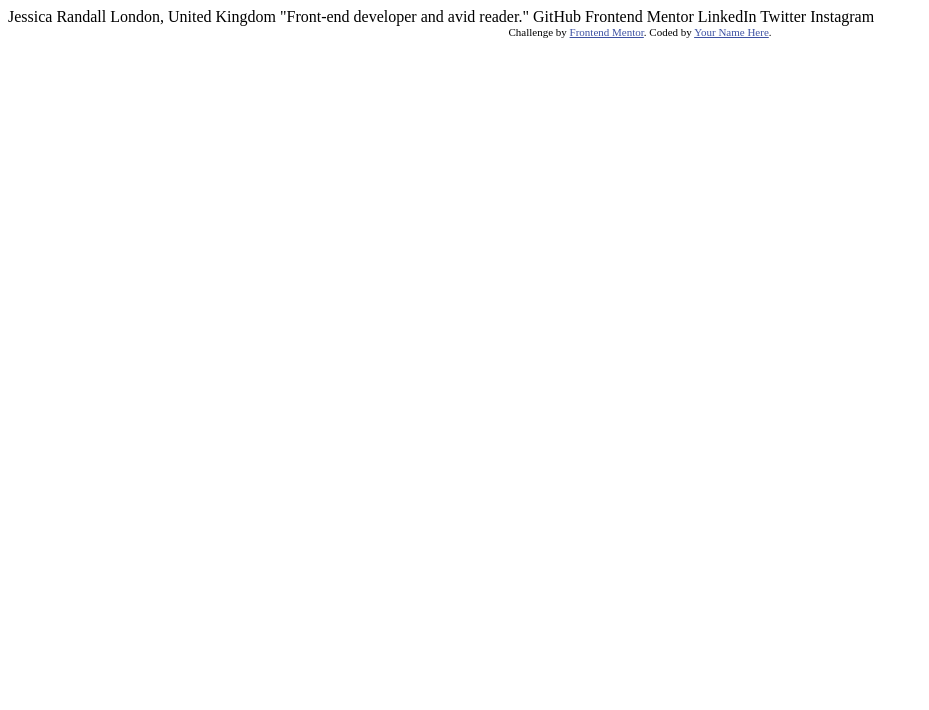
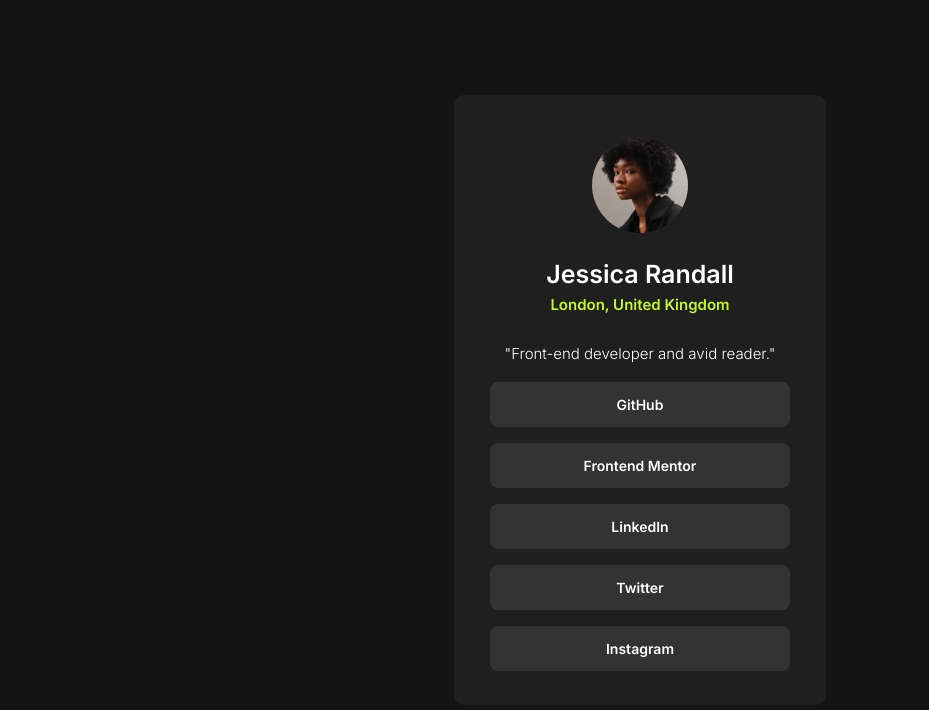
Before and after one commit to Vrondir/social-links-profile, a plain HTML site: page index.html in a window 1280 px wide. Shown: the whole page, without its empty margins (0-929 px from the left). Drawn offline with Linux system fonts and the light colour scheme.

Commit message:
Solution

```diff
--- a/index.html
+++ b/index.html
@@ -1,34 +1,45 @@
 <!DOCTYPE html>
 <html lang="en">
-<head>
-  <meta charset="UTF-8">
-  <meta name="viewport" content="width=device-width, initial-scale=1.0"> <!-- displays site properly based on user's device -->
+  <head>
+    <meta charset="UTF-8" />
+    <meta name="viewport" content="width=device-width, initial-scale=1.0" />
+    <!-- displays site properly based on user's device -->
 
-  <link rel="icon" type="image/png" sizes="32x32" href="./assets/images/favicon-32x32.png">
+    <link rel="icon" type="image/png" sizes="32x32" href="./assets/images/favicon-32x32.png" />
 
-  <title>Frontend Mentor | Social links profile</title>
+    <!-- Google Fonts -->
+    <link rel="preconnect" href="https://fonts.googleapis.com" />
+    <link rel="preconnect" href="https://fonts.gstatic.com" crossorigin />
+    <link href="https://fonts.googleapis.com/css2?family=Inter:wght@100..900&display=swap" rel="stylesheet" />
 
-  <!-- Feel free to remove these styles or customise in your own stylesheet 👍 -->
-  <style>
-    .attribution { font-size: 11px; text-align: center; }
-    .attribution a { color: hsl(228, 45%, 44%); }
-  </style>
-</head>
-<body>
+    <link rel="stylesheet" href="style.css" />
 
-  Jessica Randall
-  London, United Kingdom
-  "Front-end developer and avid reader."
+    <title>Frontend Mentor | Social links profile</title>
+  </head>
+  <body>
+    <main>
+      <div class="container">
+        <div class="content">
+          <div class="profile">
+            <img src="assets/images/avatar-jessica.jpeg" alt="Avatar" />
+            <h1 class="name">Jessica Randall</h1>
+            <span class="location">London, United Kingdom</span>
+            <p class="description">"Front-end developer and avid reader."</p>
+          </div>
 
-  GitHub
-  Frontend Mentor
-  LinkedIn
-  Twitter
-  Instagram
-
-  <div class="attribution">
-    Challenge by <a href="https://www.frontendmentor.io?ref=challenge" target="_blank">Frontend Mentor</a>.
-    Coded by <a href="#">Your Name Here</a>.
-  </div>
-</body>
+          <div class="socials">
+            <a href="#">GitHub</a>
+            <a href="#">Frontend Mentor</a>
+            <a href="#">LinkedIn</a>
+            <a href="#">Twitter</a>
+            <a href="#">Instagram</a>
+          </div>
+        </div>
+      </div>
+    </main>
+    <!--
+    <footer>
+      <div class="attribution">Challenge by <a href="https://www.frontendmentor.io?ref=challenge" target="_blank">Frontend Mentor</a>. Coded by <a href="#">Your Name Here</a>.</div>
+    </footer> -->
+  </body>
 </html>
--- /dev/null
+++ b/style.css
@@ -0,0 +1,84 @@
+body {
+  font-family: 'Inter', sans-serif;
+  background-color: hsl(0, 0%, 8%);
+  color: hsl(0, 0%, 100%);
+  display: flex;
+  flex-direction: column;
+  align-items: center;
+  justify-content: center;
+  height: 100vh;
+  margin: 0;
+}
+
+.container {
+  text-align: center;
+  background-color: hsl(0, 0%, 12%);
+  border-radius: 10px;
+  padding: clamp(1em, 2vw, 2em);
+  width: 20em;
+}
+
+.profile {
+  padding-top: 1em;
+}
+
+.profile img {
+  width: 30%;
+  border-radius: 50%;
+  margin-bottom: 0.3em;
+}
+
+.name {
+  font-size: 25px;
+  font-weight: 600;
+  margin-bottom: 0.2em;
+}
+
+.location {
+  color: hsl(75, 94%, 57%);
+  font-size: 15px;
+  font-weight: 600;
+}
+
+.description {
+  margin-top: 2em;
+  margin-bottom: 1.3em;
+  font-size: 15px;
+  font-weight: 300;
+}
+
+.socials {
+  display: flex;
+  flex-direction: column;
+  align-items: center;
+  justify-content: center;
+  margin: 0;
+  padding-bottom: 0.5em;
+  width: 100%;
+  gap: 1em;
+}
+
+.socials a {
+  text-decoration: none;
+  font-size: 14px;
+  font-weight: 600;
+  color: hsl(0, 0%, 100%);
+  background-color: hsl(0, 0%, 20%);
+  border-radius: 8px;
+  width: clamp(300px, 20vw, 320px);
+  padding: 1em 0;
+  transition: background-color 0.3s, color 0.3s;
+}
+
+.socials a:hover {
+  background-color: hsl(75, 94%, 57%);
+  color: hsl(0, 0%, 8%);
+}
+
+.attribution {
+  font-size: 11px;
+  text-align: center;
+}
+.attribution a {
+  color: hsl(228, 45%, 44%);
+}
```
